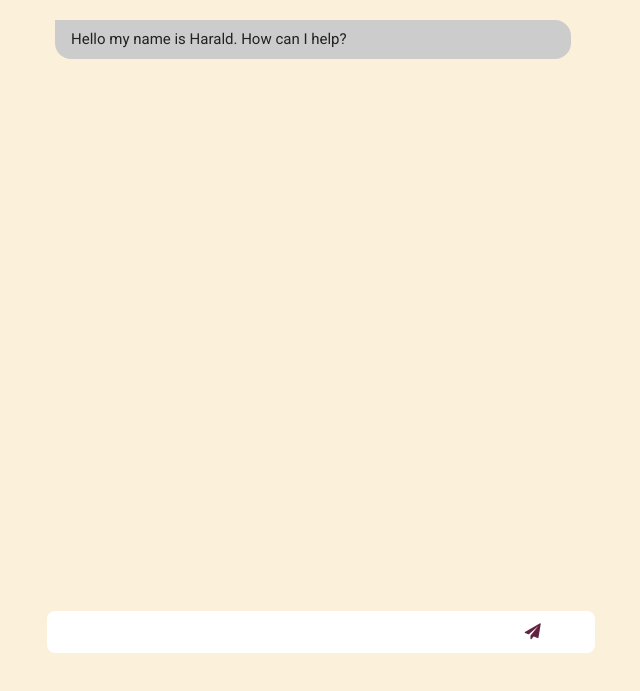
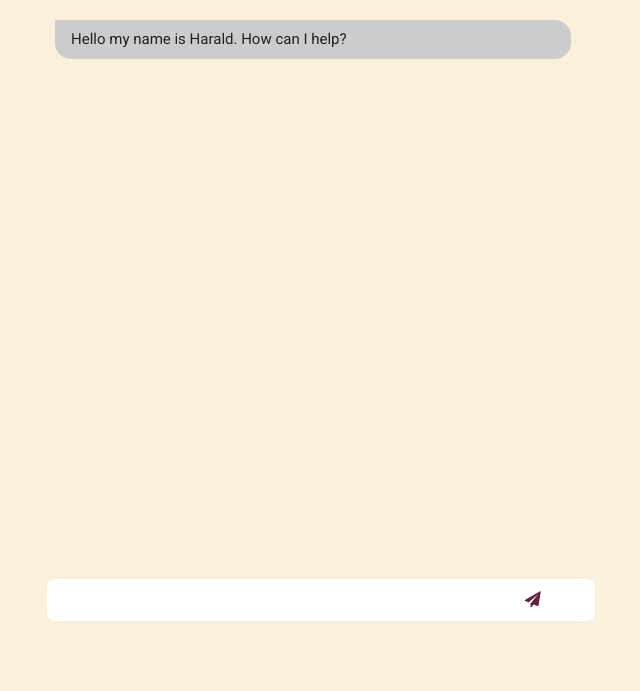
Before and after one commit to hdahle/aiaiai, a website: page index.html in a window 1280 px wide. Shown: the part 67-758 px from the top of the page, without its empty margins (319-959 px from the left). Drawn offline with Linux system fonts and the light colour scheme.

Commit message:
adjust height, again

```diff
--- a/css/aiaiai.css
+++ b/css/aiaiai.css
@@ -10,7 +10,7 @@ input[type="text"] {
 }
 
 .chatbot-conversation-container {
-  height: calc(100vh - 56px - 64px - 96px);
+  height: calc(100vh - 56px - 64px - 128px);
   overflow-y: scroll;
   margin: 1em 0;
 }
```
